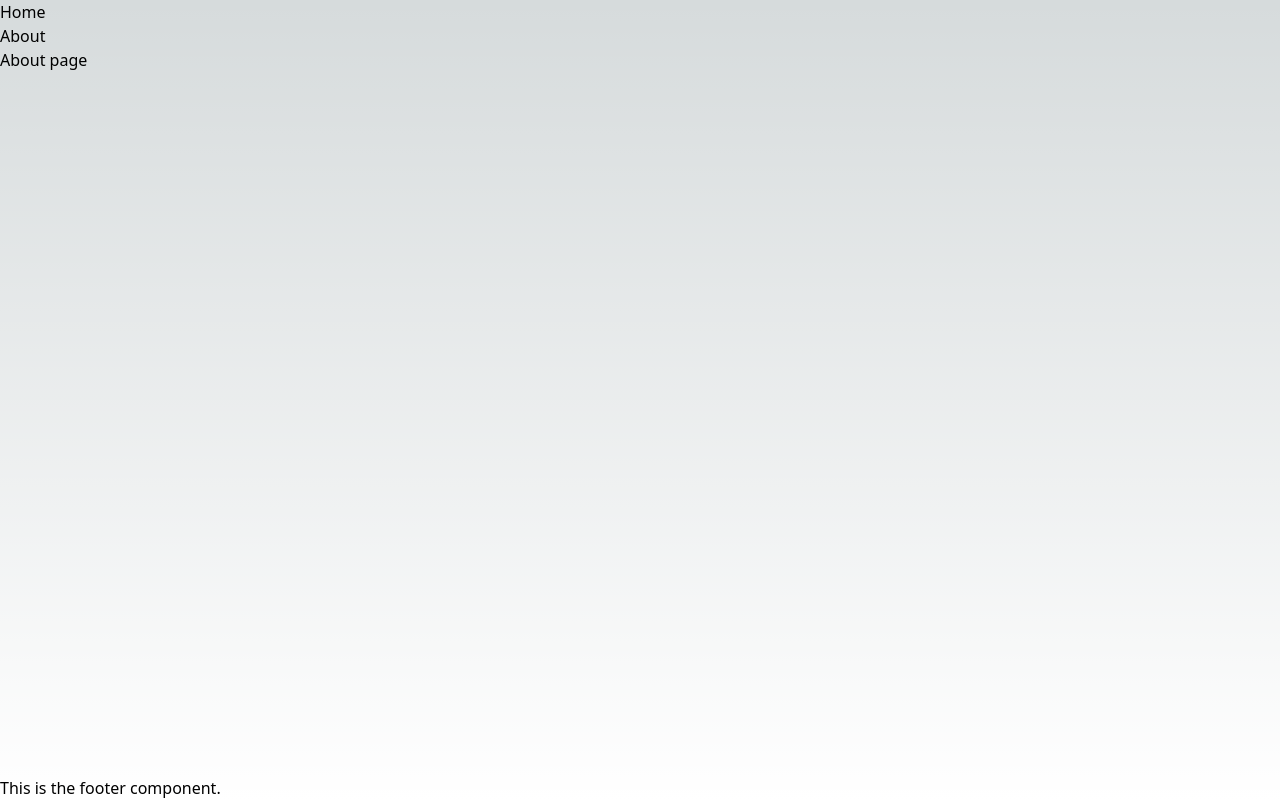
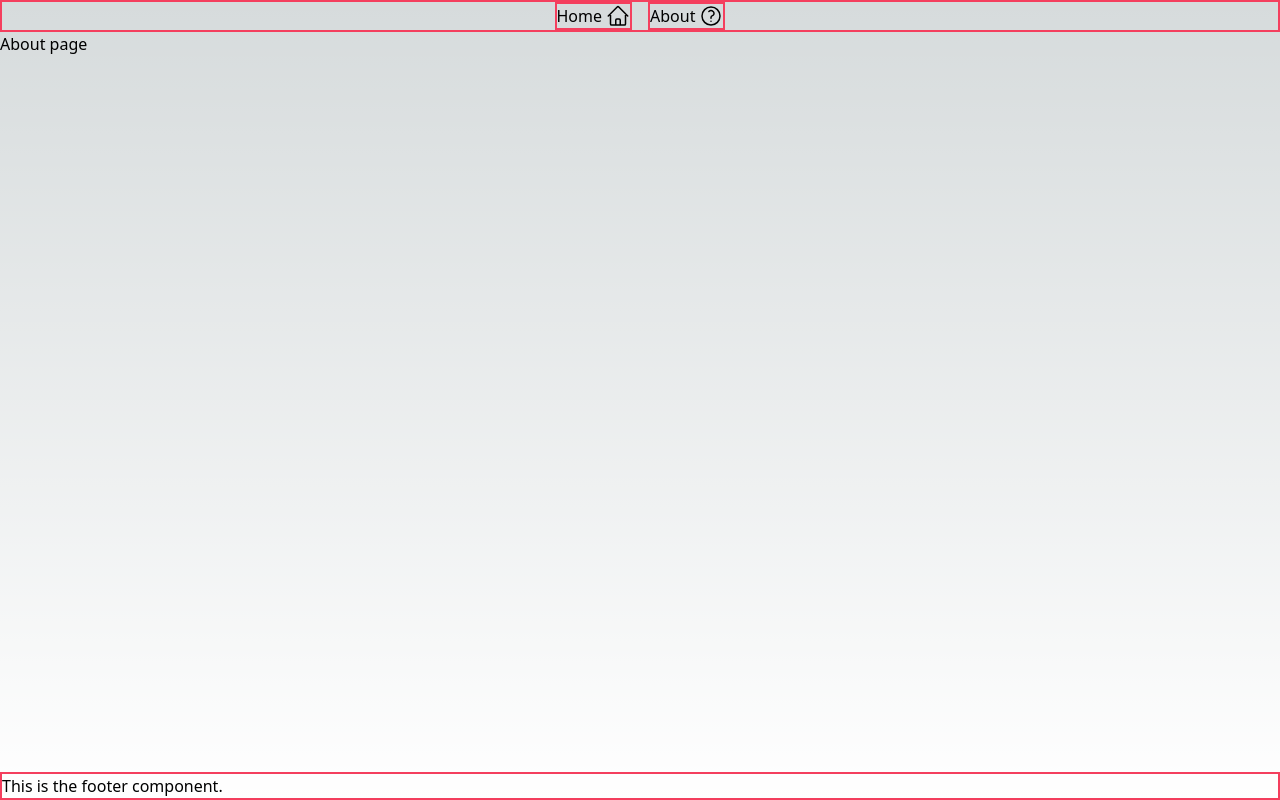
Before and after one commit to davidballezaa/aquasafe, a Next.js app: page /about in a window 1280 px wide. Built offline with nearby package versions, Linux system fonts and the light colour scheme.

Commit message:
Cambios header y footer

```diff
--- a/src/app/components/Footer.js
+++ b/src/app/components/Footer.js
@@ -1,6 +1,6 @@
 const Footer = () => {
   return (
-    <footer>
+    <footer class="border-2 border-rose-500 flex items-end">
       <p>This is the footer component.</p>
     </footer>
   );
--- a/src/app/components/Header.js
+++ b/src/app/components/Header.js
@@ -1,18 +1,46 @@
-import Link from 'next/link';
+import Link from "next/link";
 
 const Header = () => {
   return (
     <header>
-      <nav>
-        <ul>
+      <nav class="border-2 border-rose-500">
+        <ul class="flex justify-center space-x-4">
           <li>
-            <Link href="/">
-              Home
+            <Link class="flex space-x-1 border-2 border-rose-500" href="/">
+              <div>Home</div>
+              <svg
+                xmlns="http://www.w3.org/2000/svg"
+                fill="none"
+                viewBox="0 0 24 24"
+                strokeWidth={1.5}
+                stroke="currentColor"
+                className="w-6 h-6"
+              >
+                <path
+                  strokeLinecap="round"
+                  strokeLinejoin="round"
+                  d="M2.25 12l8.954-8.955c.44-.439 1.152-.439 1.591 0L21.75 12M4.5 9.75v10.125c0 .621.504 1.125 1.125 1.125H9.75v-4.875c0-.621.504-1.125 1.125-1.125h2.25c.621 0 1.125.504 1.125 1.125V21h4.125c.621 0 1.125-.504 1.125-1.125V9.75M8.25 21h8.25"
+                />
+              </svg>
             </Link>
           </li>
           <li>
-            <Link href="/about">
-              About
+            <Link class="flex space-x-1 border-2 border-rose-500" href="/about">
+              <div>About</div>
+              <svg
+                xmlns="http://www.w3.org/2000/svg"
+                fill="none"
+                viewBox="0 0 24 24"
+                strokeWidth={1.5}
+                stroke="currentColor"
+                className="w-6 h-6"
+              >
+                <path
+                  strokeLinecap="round"
+                  strokeLinejoin="round"
+                  d="M9.879 7.519c1.171-1.025 3.071-1.025 4.242 0 1.172 1.025 1.172 2.687 0 3.712-.203.179-.43.326-.67.442-.745.361-1.45.999-1.45 1.827v.75M21 12a9 9 0 11-18 0 9 9 0 0118 0zm-9 5.25h.008v.008H12v-.008z"
+                />
+              </svg>
             </Link>
           </li>
         </ul>
```
